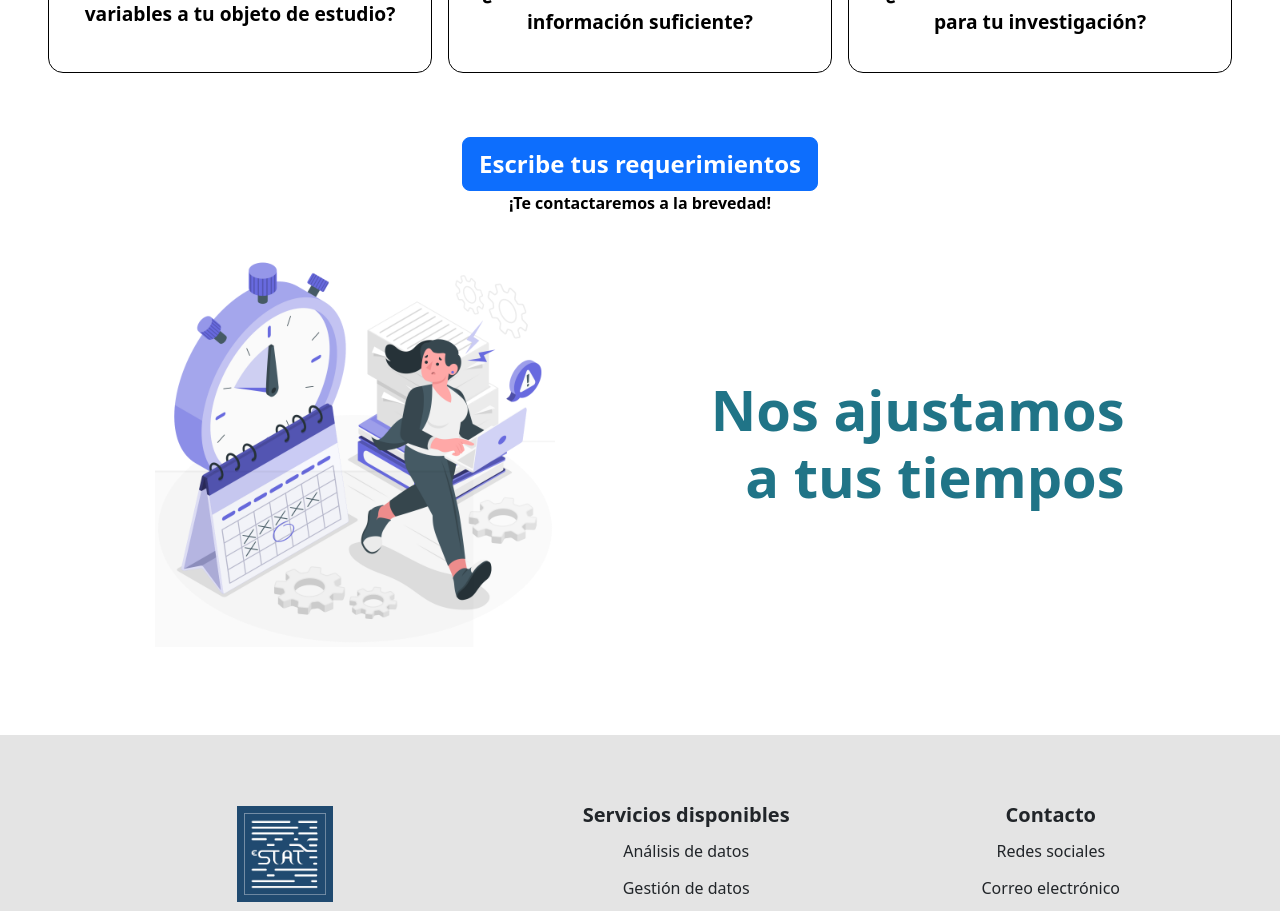
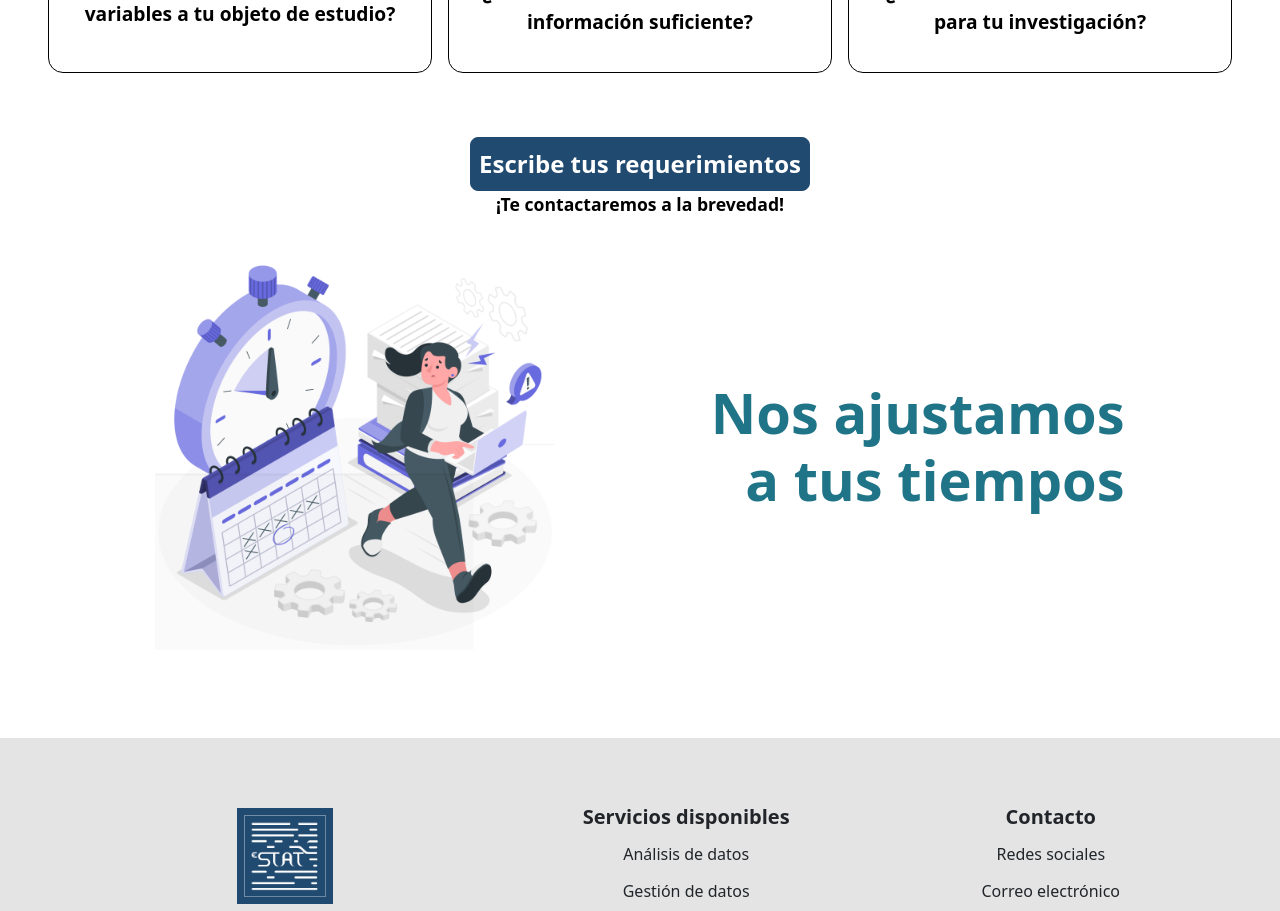
Before and after one commit to MarcoPavez/eSTAT, a React (Create React App) app in the folder client/: page / in a window 1280 px wide. Shown: the part 1320-2231 px from the top of the page. Built offline with nearby package versions, Linux system fonts and the light colour scheme.

Commit message:
Se agregan diseños

```diff
--- a/client/src/styles.scss
+++ b/client/src/styles.scss
@@ -162,11 +162,27 @@
       button {
         font-size: 1.5rem;
         font-weight: 600;
+        background-color: rgb(33, 74, 112);
+        border-radius: 0.5rem;
+        border-style: solid;
+        border-color: rgb(33, 74, 112);
+        color: white;
+        transition: 0.5s;
+        padding: 0.5rem;
       }
+
+      button:hover{
+        opacity: 90%;
+        padding: 0.5rem;
+        font-size: 1.7rem;
+      }
+
       p{
-        font-size: 1rem;
+        font-size: 1.1rem;
         font-weight: 600;
       }
+
+
     }
   }
 
@@ -528,4 +544,25 @@
 
     }
   }
+
+  .requerimientos{
+    display: flex;
+    flex-direction: column;
+    gap: 1rem;
+
+    .textoInicial{
+      display: flex;
+      flex-direction: column;
+      gap: 0.5rem;
+    }
+
+    .editor{
+      height: 8rem;
+    }
+
+    .botonRequerimientos{
+      margin-top: 3rem;
+    }
+  }
+
 }
```
